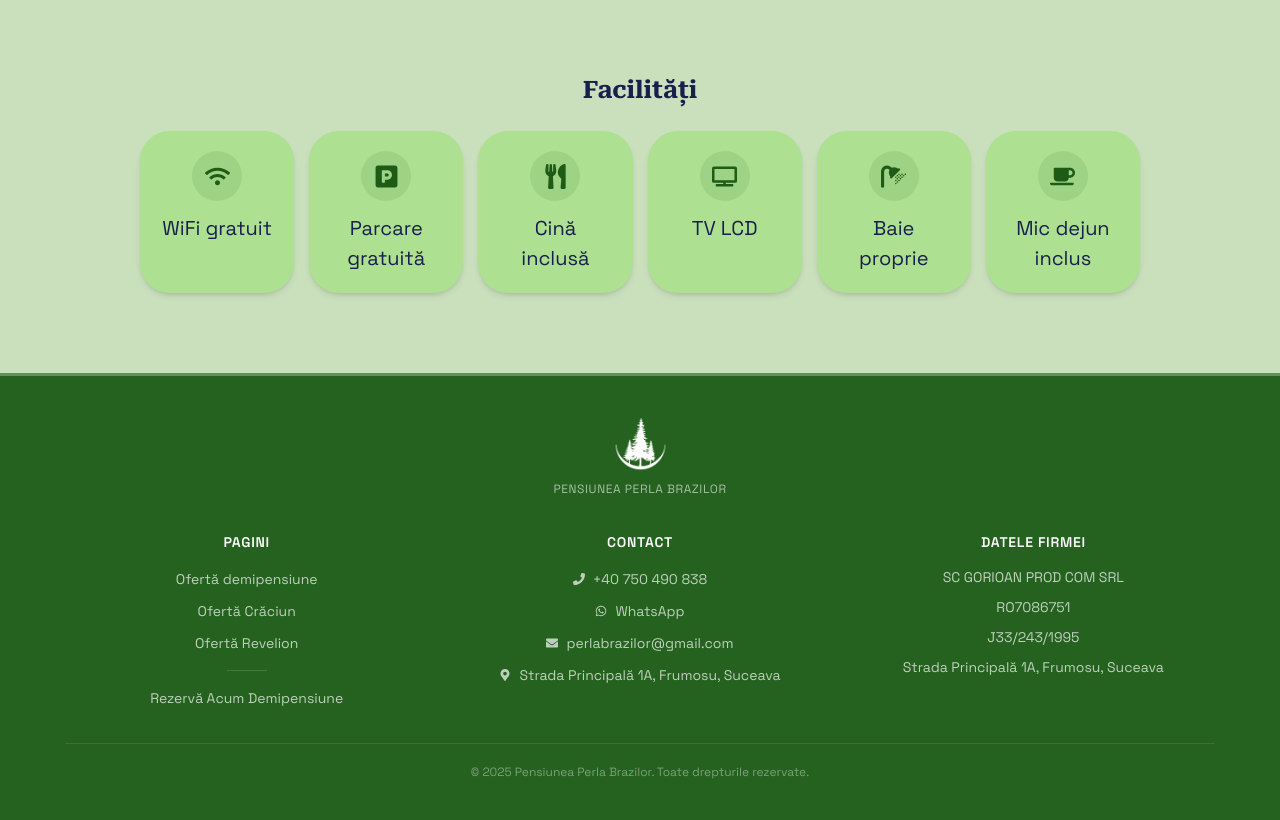
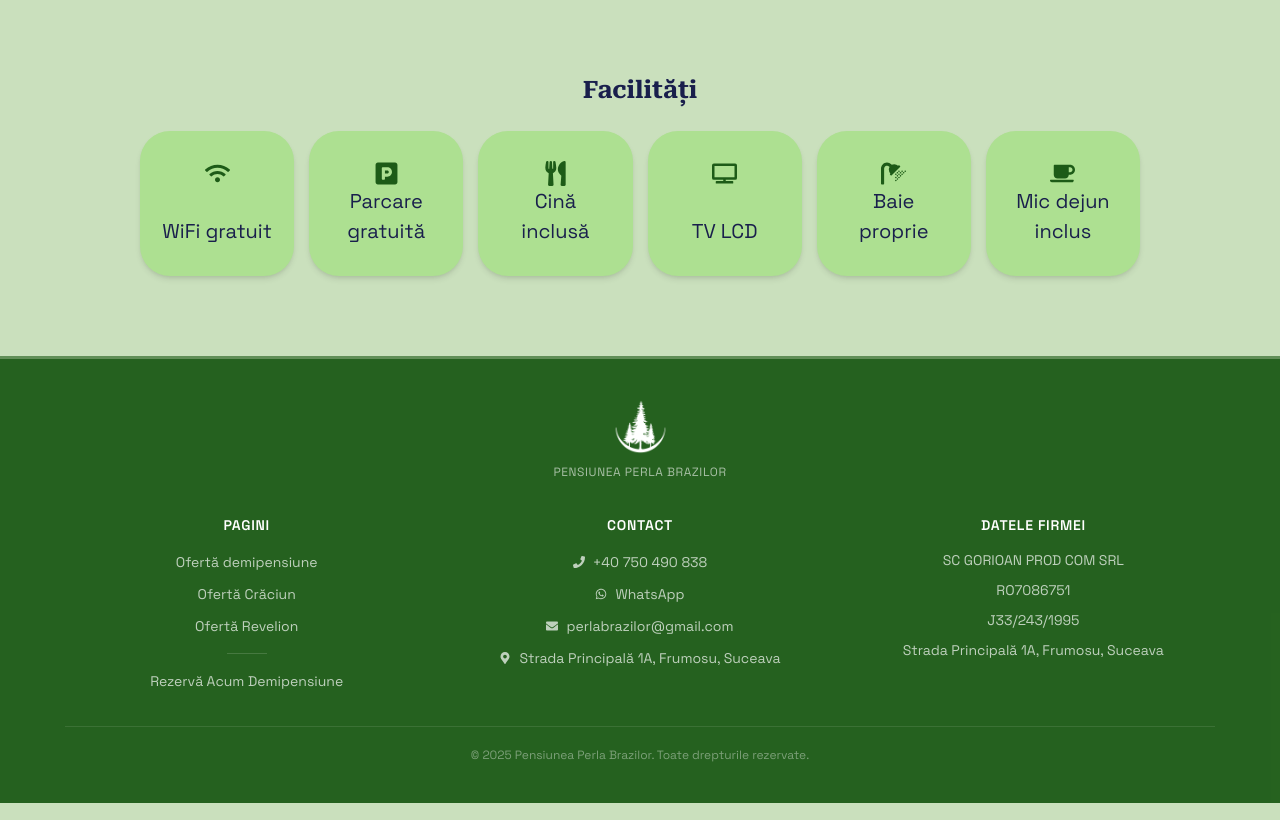
Before and after one commit to ciokyyy/actual-perla, a Next.js app: page /ro in a window 1280 px wide. Shown: the part 1420-2240 px from the top of the page. Built offline with nearby package versions, Linux system fonts and the light colour scheme.

Commit message:
Amenities: icons centered at top, text centered at bottom with equal spacing

```diff
--- a/src/components/FeaturesSection.tsx
+++ b/src/components/FeaturesSection.tsx
@@ -35,12 +35,10 @@ export default function FeaturesSection() {
             whileInView={{ y: 0, opacity: 1 }}
             viewport={{ once: true }}
             transition={{ duration: 0.4, delay: index * 0.08 }}
-            className="flex flex-col items-center gap-12 p-20 rounded-normal bg-foreground shadow-md transition-all duration-200 hover:shadow-xl hover:brightness-105 cursor-pointer"
+            className="flex flex-col items-center p-20 rounded-normal bg-foreground shadow-md transition-all duration-200 hover:shadow-xl hover:brightness-105 cursor-pointer min-h-100"
           >
-            <div className="w-50 h-50 rounded-full bg-primary/10 flex items-center justify-center">
-              <amenity.icon className="w-25 h-25 text-primary" />
-            </div>
-            <span className="text-desc text-text text-center">{amenity.label}</span>
+            <amenity.icon className="w-25 h-25 text-primary mt-10" />
+            <span className="text-desc text-text text-center mt-auto mb-10">{amenity.label}</span>
           </motion.div>
         ))}
       </div>
```
